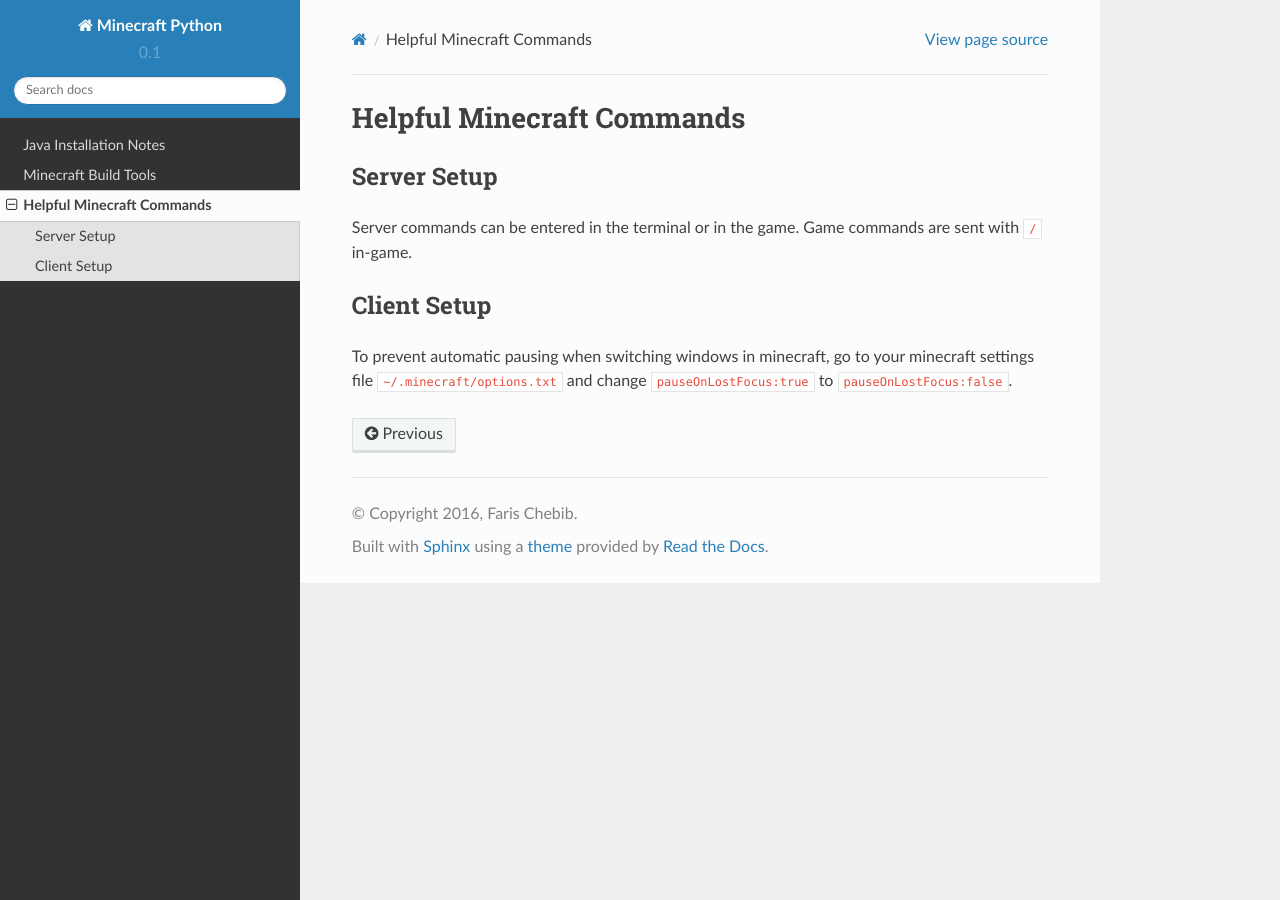
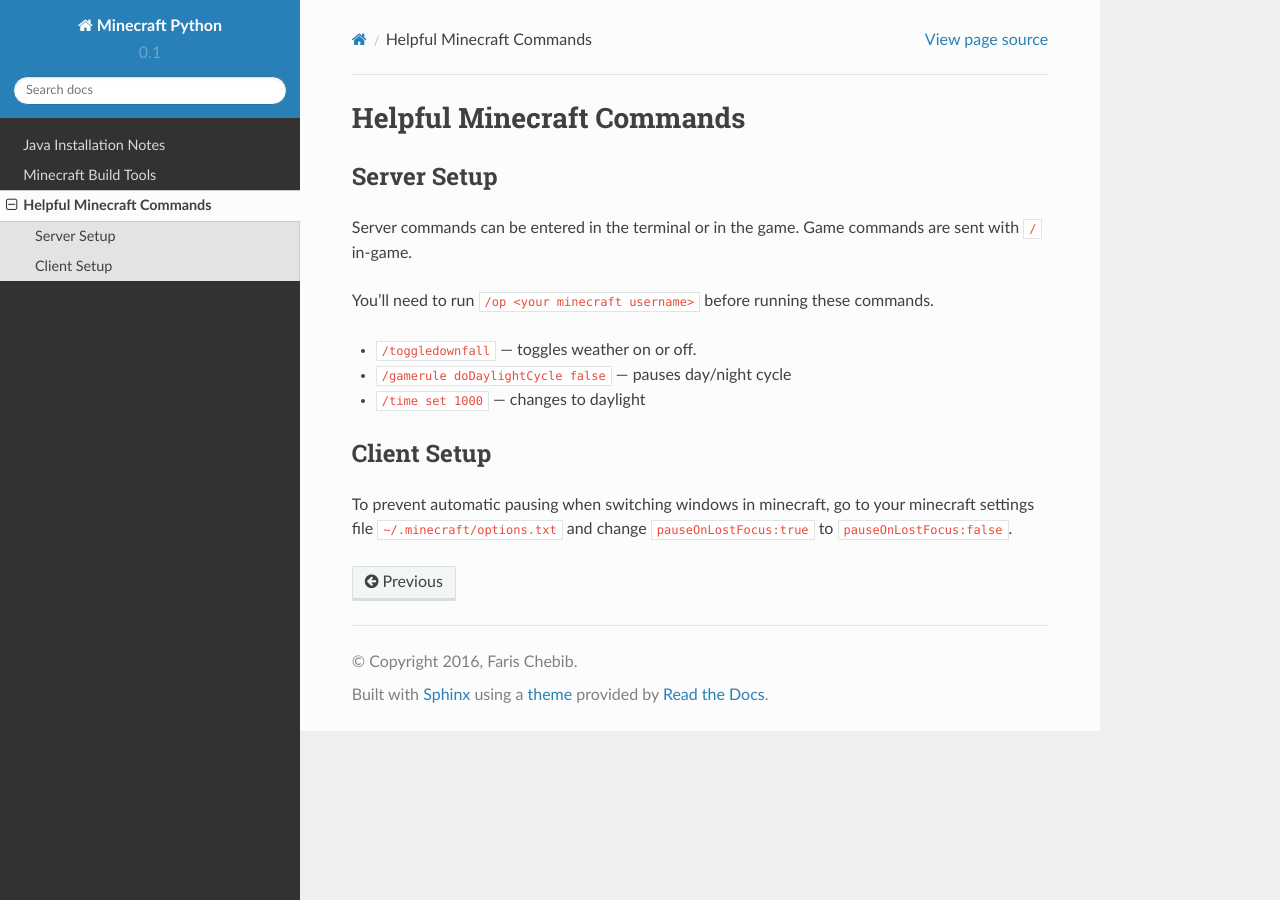
Before and after one commit to octaflop/mcpy, a Sphinx documentation site: the page built from docs/minecraft_commands.rst, in a window 1280 px wide. Built offline with Sphinx 7.4.7 and the Read the Docs theme 2.0.0, drawn with Linux system fonts in a browser that asks for light colours.

Commit message:
added server command list

```diff
--- a/docs/minecraft_commands.rst
+++ b/docs/minecraft_commands.rst
@@ -7,6 +7,13 @@ Server Setup
 Server commands can be entered in the terminal or in the game.
 Game commands are sent with ``/`` in-game.
 
+You'll need to run ``/op <your minecraft username>`` before running
+these commands.
+
+* ``/toggledownfall`` — toggles weather on or off.
+* ``/gamerule doDaylightCycle false`` — pauses day/night cycle
+* ``/time set 1000`` — changes to daylight
+
 Client Setup
 ------------
 
```
